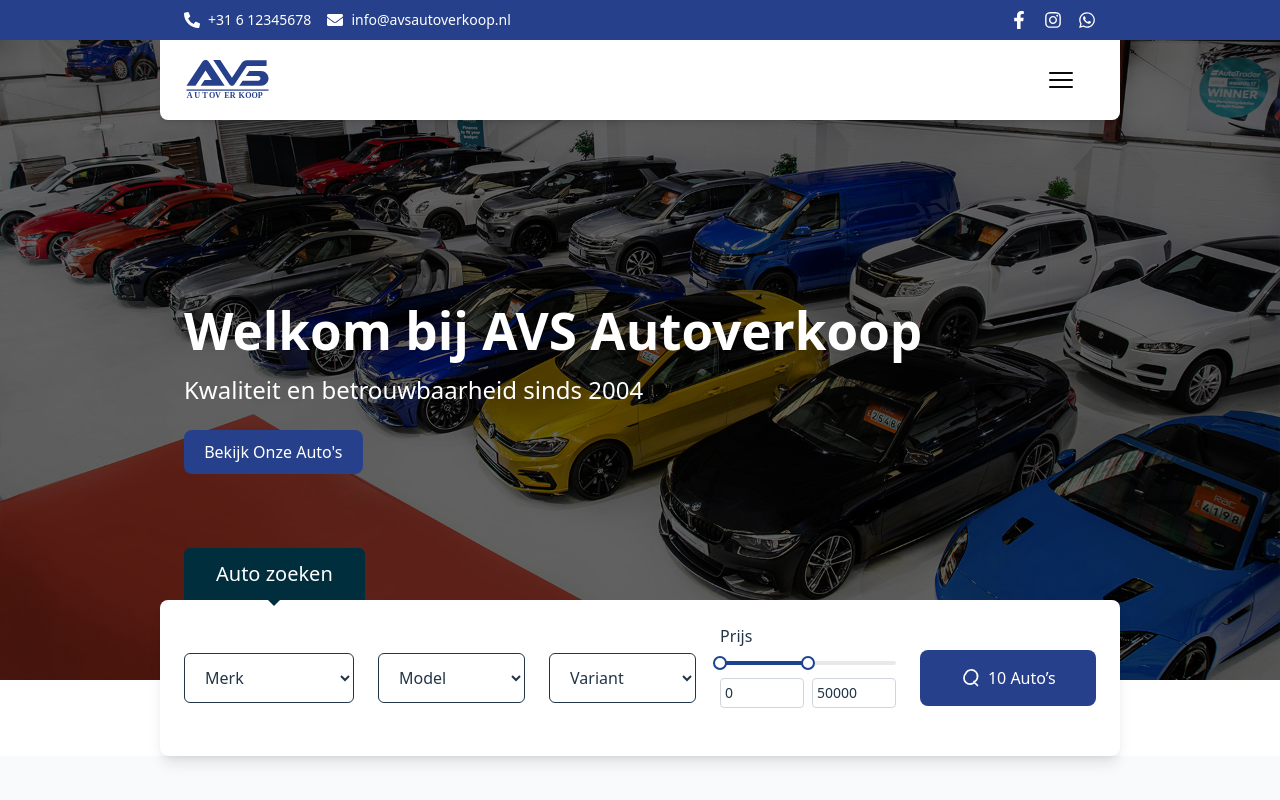
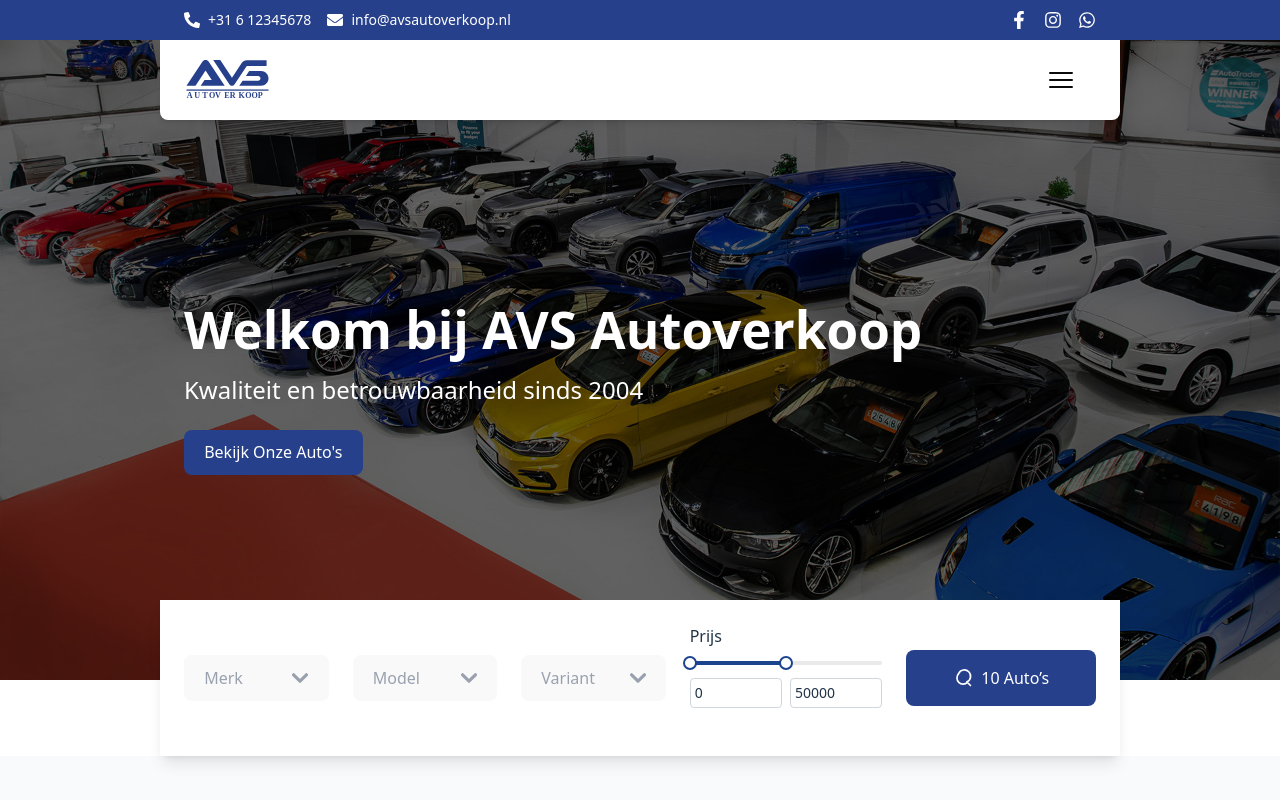
Before and after one commit to nuvant-software/avs-cs-swa, a React (Vite) app: page / in a window 1280 px wide. Shown: the top 800 px of the page. Built offline with nearby package versions, Linux system fonts and the light colour scheme.

Commit message:
home-page setup

```diff
--- a/package.json
+++ b/package.json
@@ -12,6 +12,7 @@
   "dependencies": {
     "@heroicons/react": "^2.2.0",
     "@tailwindcss/vite": "^4.1.8",
+    "flowbite": "^3.1.2",
     "react": "^19.1.0",
     "react-dom": "^19.1.0",
     "react-icons": "^5.5.0",
--- /dev/null
+++ b/src/components/filters/MultiSearchSelect.tsx
@@ -0,0 +1,131 @@
+import React, { useState, useRef, useEffect } from 'react'
+
+interface MultiSearchSelectProps {
+  label: string
+  options: string[]
+  selected: string[]
+  onChange: (selected: string[]) => void
+}
+
+const MultiSearchSelect: React.FC<MultiSearchSelectProps> = ({
+  label,
+  options,
+  selected,
+  onChange,
+}) => {
+  const [open, setOpen] = useState(false)
+  const [search, setSearch] = useState('')
+  const ref = useRef<HTMLDivElement>(null)
+
+  // klik-buiten sluit dropdown
+  useEffect(() => {
+    const handleClickOutside = (e: MouseEvent) => {
+      if (ref.current && !ref.current.contains(e.target as Node)) {
+        setOpen(false)
+      }
+    }
+    document.addEventListener('mousedown', handleClickOutside)
+    return () => document.removeEventListener('mousedown', handleClickOutside)
+  }, [])
+
+  const filtered = options.filter((o) =>
+    o.toLowerCase().includes(search.toLowerCase())
+  )
+
+  const toggleOption = (opt: string) => {
+    if (selected.includes(opt)) {
+      onChange(selected.filter((s) => s !== opt))
+    } else {
+      onChange([...selected, opt])
+    }
+  }
+
+  return (
+    <div className="relative w-full" ref={ref}>
+      {/* toggle button */}
+      <button
+        type="button"
+        onClick={() => setOpen((o) => !o)}
+        className={`
+          w-full text-left py-3 px-4 border bg-white rounded-sm
+          ${selected.length === 0 ? 'text-gray-400' : 'text-gray-900'}
+          focus:outline-none focus:ring-2 focus:ring-blue-500
+          inline-flex items-center justify-between
+        `}
+      >
+        {selected.length > 0
+          ? selected.join(', ')
+          : label}
+        <svg
+          className="w-4 h-4 ml-2"
+          fill="none"
+          stroke="currentColor"
+          viewBox="0 0 10 6"
+          xmlns="http://www.w3.org/2000/svg"
+        >
+          <path
+            strokeLinecap="round"
+            strokeLinejoin="round"
+            strokeWidth={2}
+            d="m1 1 4 4 4-4"
+          />
+        </svg>
+      </button>
+
+      {/* dropdown pane */}
+      {open && (
+        <div className="absolute z-10 mt-1 w-full bg-white border border-gray-300 rounded-sm shadow-sm">
+          <div className="p-2">
+            <div className="relative">
+              <div className="absolute inset-y-0 left-0 pl-3 flex items-center pointer-events-none">
+                <svg
+                  className="w-4 h-4 text-gray-500"
+                  fill="none"
+                  stroke="currentColor"
+                  viewBox="0 0 20 20"
+                  xmlns="http://www.w3.org/2000/svg"
+                >
+                  <path
+                    strokeLinecap="round"
+                    strokeLinejoin="round"
+                    strokeWidth={2}
+                    d="m19 19-4-4m0-7A7 7 0 1 1 1 8a7 7 0 0 1 14 0Z"
+                  />
+                </svg>
+              </div>
+              <input
+                type="text"
+                className="block w-full pl-10 p-2 text-sm border border-gray-300 rounded-sm bg-gray-50 focus:ring-blue-500 focus:border-blue-500"
+                placeholder={`Zoek ${label.toLowerCase()}`}
+                value={search}
+                onChange={(e) => setSearch(e.target.value)}
+              />
+            </div>
+          </div>
+          <ul className="max-h-40 overflow-y-auto text-sm text-gray-700">
+            {filtered.map((opt) => (
+              <li key={opt}>
+                <label className="flex items-center py-2 px-3 hover:bg-gray-100 w-full cursor-pointer">
+                  <input
+                    type="checkbox"
+                    checked={selected.includes(opt)}
+                    onChange={() => toggleOption(opt)}
+                    className="mr-2 h-4 w-4 text-blue-600 border-gray-300 rounded-sm focus:ring-blue-500"
+                  />
+                  <span>{opt}</span>
+                </label>
+              </li>
+            ))}
+            {filtered.length === 0 && (
+              <li className="py-2 px-3 text-gray-500 italic">
+                Geen resultaten
+              </li>
+            )}
+          </ul>
+        </div>
+      )}
+    </div>
+  )
+}
+
+export default MultiSearchSelect
--- /dev/null
+++ b/src/components/filters/SearchSelect.tsx
@@ -0,0 +1,123 @@
+import React, { useState, useRef, useEffect } from 'react'
+
+interface SearchSelectProps {
+  label: string
+  options: string[]
+  value: string
+  onChange: (val: string) => void
+}
+
+const SearchSelect: React.FC<SearchSelectProps> = ({
+  label,
+  options,
+  value,
+  onChange,
+}) => {
+  const [open, setOpen] = useState(false)
+  const [search, setSearch] = useState('')
+  const ref = useRef<HTMLDivElement>(null)
+
+  // klik-buiten sluit dropdown
+  useEffect(() => {
+    const onClick = (e: MouseEvent) => {
+      if (ref.current && !ref.current.contains(e.target as Node)) {
+        setOpen(false)
+      }
+    }
+    document.addEventListener('mousedown', onClick)
+    return () => document.removeEventListener('mousedown', onClick)
+  }, [])
+
+  const filtered = options.filter(o =>
+    o.toLowerCase().includes(search.toLowerCase())
+  )
+
+  return (
+    <div className="relative w-full" ref={ref}>
+      {/* toggle button */}
+      <button
+        type="button"
+        onClick={() => setOpen(o => !o)}
+        className={`
+          w-full text-left py-3 px-4 border bg-white rounded-sm
+          ${value ? 'text-gray-900' : 'text-gray-400'}
+          focus:outline-none focus:ring-2 focus:ring-blue-500
+          inline-flex items-center justify-between
+        `}
+      >
+        {value || label}
+        <svg
+          className="w-4 h-4 ml-2"
+          fill="none"
+          stroke="currentColor"
+          viewBox="0 0 10 6"
+          xmlns="http://www.w3.org/2000/svg"
+        >
+          <path
+            strokeLinecap="round"
+            strokeLinejoin="round"
+            strokeWidth={2}
+            d="m1 1 4 4 4-4"
+          />
+        </svg>
+      </button>
+
+      {/* dropdown pane */}
+      {open && (
+        <div className="absolute z-10 mt-1 w-full bg-white border border-gray-300 rounded-sm shadow-sm">
+          <div className="p-2">
+            <div className="relative">
+              <div className="absolute inset-y-0 left-0 pl-3 flex items-center pointer-events-none">
+                <svg
+                  className="w-4 h-4 text-gray-500"
+                  fill="none"
+                  stroke="currentColor"
+                  viewBox="0 0 20 20"
+                  xmlns="http://www.w3.org/2000/svg"
+                >
+                  <path
+                    strokeLinecap="round"
+                    strokeLinejoin="round"
+                    strokeWidth={2}
+                    d="m19 19-4-4m0-7A7 7 0 1 1 1 8a7 7 0 0 1 14 0Z"
+                  />
+                </svg>
+              </div>
+              <input
+                type="text"
+                className="block w-full pl-10 p-2 text-sm border border-gray-300 rounded-sm bg-gray-50 focus:ring-blue-500 focus:border-blue-500"
+                placeholder={`Zoek ${label.toLowerCase()}`}
+                value={search}
+                onChange={e => setSearch(e.target.value)}
+              />
+            </div>
+          </div>
+          <ul className="max-h-40 overflow-y-auto text-sm text-gray-700">
+            {filtered.slice(0, 3).map(opt => (
+              <li key={opt}>
+                <button
+                  type="button"
+                  onClick={() => {
+                    onChange(opt)
+                    setSearch('')
+                    setOpen(false)
+                  }}
+                  className="w-full text-left py-2 px-3 hover:bg-gray-100"
+                >
+                  {opt}
+                </button>
+              </li>
+            ))}
+            {filtered.length === 0 && (
+              <li className="py-2 px-3 text-gray-500 italic">
+                Geen resultaten
+              </li>
+            )}
+          </ul>
+        </div>
+      )}
+    </div>
+  )
+}
+
+export default SearchSelect
--- a/src/pages/Home.tsx
+++ b/src/pages/Home.tsx
@@ -1,12 +1,16 @@
-// src/pages/Home.tsx
-
 import React, { useState } from 'react'
 import FilterRangeSlider from '../components/filters/FilterRangeSlider'
+import MultiSearchSelect from '../components/filters/MultiSearchSelect'
 
 const Home: React.FC = () => {
-  const [brand, setBrand] = useState<string>('')
-  const [model, setModel] = useState<string>('')
-  const [variant, setVariant] = useState<string>('')
+  const brands = ['Mercedes-Benz', 'BMW', 'Tesla']
+  const models = ['A-Klasse', 'Model S', 'Model 3']
+  const variants = ['MERVAR7', 'MERVAR8', 'TESVAR1']
+
+  // nu array-states
+  const [brandSelected, setBrandSelected] = useState<string[]>([])
+  const [modelSelected, setModelSelected] = useState<string[]>([])
+  const [variantSelected, setVariantSelected] = useState<string[]>([])
   const [priceRange, setPriceRange] = useState<[number, number]>([0, 50000])
 
   return (
@@ -15,9 +19,8 @@ const Home: React.FC = () => {
       <section
         className="
           relative w-screen h-[85vh] md:h-[80vh]
-          bg-[url('/assets/hero/slide1.jpg')] bg-cover bg-center
-          flex items-center justify-start
-          pb-10
+          !bg-[url('/assets/hero/slide1.jpg')] !bg-cover !bg-center
+          flex items-center justify-start pb-10
         "
       >
         <div className="absolute inset-0 !bg-black/60" />
@@ -28,7 +31,7 @@ const Home: React.FC = () => {
           <p className="text-lg md:text-2xl mb-6">
             Kwaliteit en betrouwbaarheid sinds 2004
           </p>
-          <button className="!bg-[#27408B] text-white px-6 py-3 rounded-lg text-xl hover:!bg-[#0A1833] transition duration-300">
+          <button className="!bg-[#27408B] text-white px-6 py-3 rounded-lg text-base hover:!bg-[#0A1833] transition duration-300">
             Bekijk Onze Auto's
           </button>
         </div>
@@ -38,36 +41,26 @@ const Home: React.FC = () => {
         {/* mobile (sm < md) */}
         <div className="md:hidden flex flex-col space-y-4 px-6 mt-8 mb-8">
           <h3 className="text-xl font-semibold">Auto zoeken</h3>
-          <select
-            value={brand}
-            onChange={e => setBrand(e.target.value)}
-            className="w-full py-3 px-4 border rounded-md"
-          >
-            <option value="">Merk</option>
-            <option>Mercedes-Benz</option>
-            <option>BMW</option>
-            <option>Tesla</option>
-          </select>
-          <select
-            value={model}
-            onChange={e => setModel(e.target.value)}
-            className="w-full py-3 px-4 border rounded-md"
-          >
-            <option value="">Model</option>
-            <option>A-Klasse</option>
-            <option>Model S</option>
-            <option>Model 3</option>
-          </select>
-          <select
-            value={variant}
-            onChange={e => setVariant(e.target.value)}
-            className="w-full py-3 px-4 border rounded-md"
-          >
-            <option value="">Variant</option>
-            <option>MERVAR7</option>
-            <option>MERVAR8</option>
-            <option>TESVAR1</option>
-          </select>
+
+          <MultiSearchSelect
+            label="Merk"
+            options={brands}
+            selected={brandSelected}
+            onChange={setBrandSelected}
+          />
+          <MultiSearchSelect
+            label="Model"
+            options={models}
+            selected={modelSelected}
+            onChange={setModelSelected}
+          />
+          <MultiSearchSelect
+            label="Variant"
+            options={variants}
+            selected={variantSelected}
+            onChange={setVariantSelected}
+          />
+
           <FilterRangeSlider
             label="Prijs"
             min={0}
@@ -77,6 +70,7 @@ const Home: React.FC = () => {
             placeholderMin="0"
             placeholderMax="100k"
           />
+
           <button className="w-full py-3 !bg-[#27408B] text-white rounded-md flex items-center justify-center space-x-2 hover:!bg-[#0A1833] transition">
             <svg
               xmlns="http://www.w3.org/2000/svg"
@@ -85,62 +79,57 @@ const Home: React.FC = () => {
               viewBox="0 0 24 24"
               stroke="currentColor"
             >
-              <path strokeLinecap="round" strokeLinejoin="round" strokeWidth={2}
-                d="M21 21l-4.35-4.35m0 0A7.5 7.5 0 1 0 6.75 6.75a7.5 7.5 0 0 0 10.6 10.6z" />
+              <path
+                strokeLinecap="round"
+                strokeLinejoin="round"
+                strokeWidth={2}
+                d="M21 21l-4.35-4.35m0 0A7.5 7.5 0 1 0 6.75 6.75a7.5 7.5 0 0 0 10.6 10.6z"
+              />
             </svg>
             <span>10 Auto’s</span>
           </button>
         </div>
 
         {/* tablet (md ≤ w < lg) */}
-        <div
-          className="hidden md:flex lg:hidden flex-col space-y-4 mx-auto w-3/4 px-6 py-6 !bg-white shadow-lg rounded-lg md:mt-[-5rem] relative z-20"
-        >
-          {/* blauwbalk */}
+        <div className="hidden md:flex lg:hidden flex-col space-y-4 mx-auto w-3/4 px-6 py-6 !bg-white shadow-lg rounded-lg -mt-20 relative z-20">
           <div
-            className="absolute top-0 left-6 transform -translate-y-full !bg-[#012E3C] text-white px-8 py-3 rounded-t-md text-lg md:text-xl
-                       before:content-[''] before:absolute before:top-full before:left-1/2 before:-translate-x-1/2
-                       before:border-l-6 before:border-r-6 before:border-t-6
-                       before:border-l-transparent before:border-r-transparent before:border-t-[#012E3C]"
+            className="
+              absolute top-0 left-6 -translate-y-full !bg-[#27408B] text-white
+              px-8 py-3 rounded-t-sm text-lg md:text-xl
+              before:content-[''] before:absolute before:top-full before:left-1/2
+              before:-translate-x-1/2 before:border-l-6 before:border-r-6
+              before:border-t-6 before:border-l-transparent
+              before:border-r-transparent before:border-t-[#27408B]
+            "
           >
             Auto zoeken
           </div>
-
-          {/* selects */}
           <div className="flex gap-6">
-            <select
-              value={brand}
-              onChange={e => setBrand(e.target.value)}
-              className="flex-1 py-3 px-4 border rounded-md"
-            >
-              <option value="">Merk</option>
-              <option>Mercedes-Benz</option>
-              <option>BMW</option>
-              <option>Tesla</option>
-            </select>
-            <select
-              value={model}
-              onChange={e => setModel(e.target.value)}
-              className="flex-1 py-3 px-4 border rounded-md"
-            >
-              <option value="">Model</option>
-              <option>A-Klasse</option>
-              <option>Model S</option>
-              <option>Model 3</option>
-            </select>
-            <select
-              value={variant}
-              onChange={e => setVariant(e.target.value)}
-              className="flex-1 py-3 px-4 border rounded-md"
-            >
-              <option value="">Variant</option>
-              <option>MERVAR7</option>
-              <option>MERVAR8</option>
-              <option>TESVAR1</option>
-            </select>
+            <div className="flex-1">
+              <MultiSearchSelect
+                label="Merk"
+                options={brands}
+                selected={brandSelected}
+                onChange={setBrandSelected}
+              />
+            </div>
+            <div className="flex-1">
+              <MultiSearchSelect
+                label="Model"
+                options={models}
+                selected={modelSelected}
+                onChange={setModelSelected}
+              />
+            </div>
+            <div className="flex-1">
+              <MultiSearchSelect
+                label="Variant"
+                options={variants}
+                selected={variantSelected}
+                onChange={setVariantSelected}
+              />
+            </div>
           </div>
-
-          {/* slider + knop */}
           <div className="flex items-center gap-6">
             <div className="flex-1">
               <FilterRangeSlider
@@ -161,8 +150,12 @@ const Home: React.FC = () => {
                 viewBox="0 0 24 24"
                 stroke="currentColor"
               >
-                <path strokeLinecap="round" strokeLinejoin="round" strokeWidth={2}
-                  d="M21 21l-4.35-4.35m0 0A7.5 7.5 0 1 0 6.75 6.75a7.5 7.5 0 0 0 10.6 10.6z" />
+                <path
+                  strokeLinecap="round"
+                  strokeLinejoin="round"
+                  strokeWidth={2}
+                  d="M21 21l-4.35-4.35m0 0A7.5 7.5 0 1 0 6.75 6.75a7.5 7.5 0 0 0 10.6 10.6z"
+                />
               </svg>
               <span>10 Auto’s</span>
             </button>
@@ -170,49 +163,32 @@ const Home: React.FC = () => {
         </div>
 
         {/* desktop (lg+) */}
-        <div
-          className="hidden lg:flex items-center justify-between gap-x-6 mx-auto w-3/4 px-6 py-6 !bg-white shadow-lg rounded-lg md:mt-[-5rem] relative z-20"
-        >
-          {/* blauwbalk */}
-          <div
-            className="absolute top-0 left-6 transform -translate-y-full !bg-[#012E3C] text-white px-8 py-3 rounded-t-md text-lg md:text-xl
-                       before:content-[''] before:absolute before:top-full before:left-1/2 before:-translate-x-1/2
-                       before:border-l-6 before:border-r-6 before:border-t-6
-                       before:border-l-transparent before:border-r-transparent before:border-t-[#012E3C]"
-          >
-            Auto zoeken
+        <div className="hidden lg:flex items-center justify-between gap-x-6 mx-auto w-3/4 px-6 py-6 !bg-white shadow-lg -mt-20 relative z-20">
+          <div className="w-60">
+            <MultiSearchSelect
+              label="Merk"
+              options={brands}
+              selected={brandSelected}
+              onChange={setBrandSelected}
+            />
+          </div>
+          <div className="w-60">
+            <MultiSearchSelect
+              label="Model"
+              options={models}
+              selected={modelSelected}
+              onChange={setModelSelected}
+            />
+          </div>
+          <div className="w-60">
+            <MultiSearchSelect
+              label="Variant"
+              options={variants}
+              selected={variantSelected}
+              onChange={setVariantSelected}
+            />
           </div>
 
-          <select
-            value={brand}
-            onChange={e => setBrand(e.target.value)}
-            className="w-60 py-3 px-4 border rounded-md"
-          >
-            <option value="">Merk</option>
-            <option>Mercedes-Benz</option>
-            <option>BMW</option>
-            <option>Tesla</option>
-          </select>
-          <select
-            value={model}
-            onChange={e => setModel(e.target.value)}
-            className="w-60 py-3 px-4 border rounded-md"
-          >
-            <option value="">Model</option>
-            <option>A-Klasse</option>
-            <option>Model S</option>
-            <option>Model 3</option>
-          </select>
-          <select
-            value={variant}
-            onChange={e => setVariant(e.target.value)}
-            className="w-60 py-3 px-4 border rounded-md"
-          >
-            <option value="">Variant</option>
-            <option>MERVAR7</option>
-            <option>MERVAR8</option>
-            <option>TESVAR1</option>
-          </select>
           <div className="w-80">
             <FilterRangeSlider
               label="Prijs"
@@ -224,6 +200,7 @@ const Home: React.FC = () => {
               placeholderMax="100k"
             />
           </div>
+
           <button className="w-72 h-14 !bg-[#27408B] text-white rounded-md flex items-center justify-center space-x-2 text-lg hover:!bg-[#0A1833] transition">
             <svg
               xmlns="http://www.w3.org/2000/svg"
@@ -232,16 +209,20 @@ const Home: React.FC = () => {
               viewBox="0 0 24 24"
               stroke="currentColor"
             >
-              <path strokeLinecap="round" strokeLinejoin="round" strokeWidth={2}
-                d="M21 21l-4.35-4.35m0 0A7.5 7.5 0 1 0 6.75 6.75a7.5 7.5 0 0 0 10.6 10.6z" />
-              </svg>
-              <span>10 Auto’s</span>
+              <path
+                strokeLinecap="round"
+                strokeLinejoin="round"
+                strokeWidth={2}
+                d="M21 21l-4.35-4.35m0 0A7.5 7.5 0 1 0 6.75 6.75a7.5 7.5 0 0 0 10.6 10.6z"
+              />
+            </svg>
+            <span>10 Auto’s</span>
           </button>
         </div>
       </div>
 
       {/* OVER ONS */}
-      <section className="bg-gray-50 py-16">
+      <section className="!bg-gray-50 py-16">
         <div className="w-3/4 mx-auto text-center">
           <h2 className="text-4xl font-bold mb-4">Over Ons</h2>
           <p className="text-lg text-gray-700">
```
Also changed, not shown: 1 other file (tests, documents, lock files or other folders).
